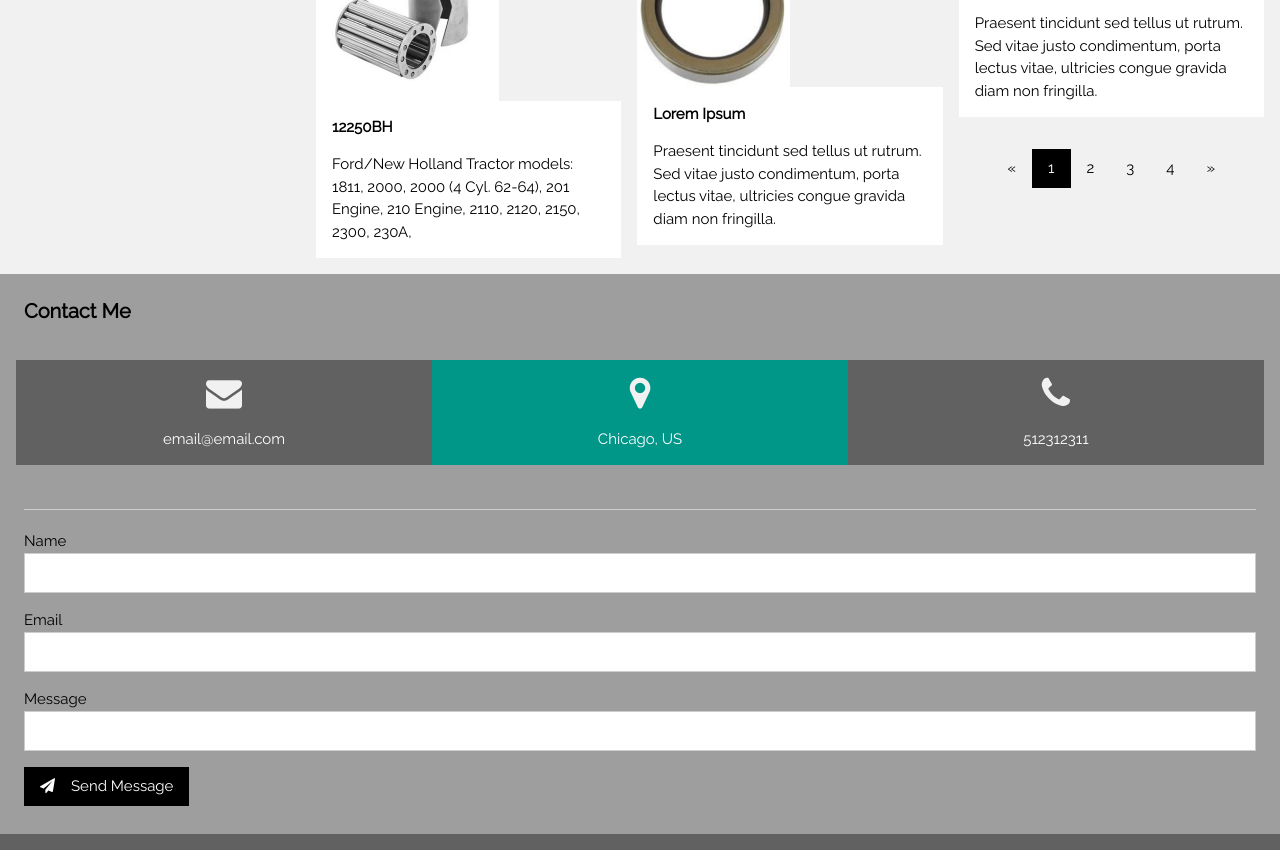
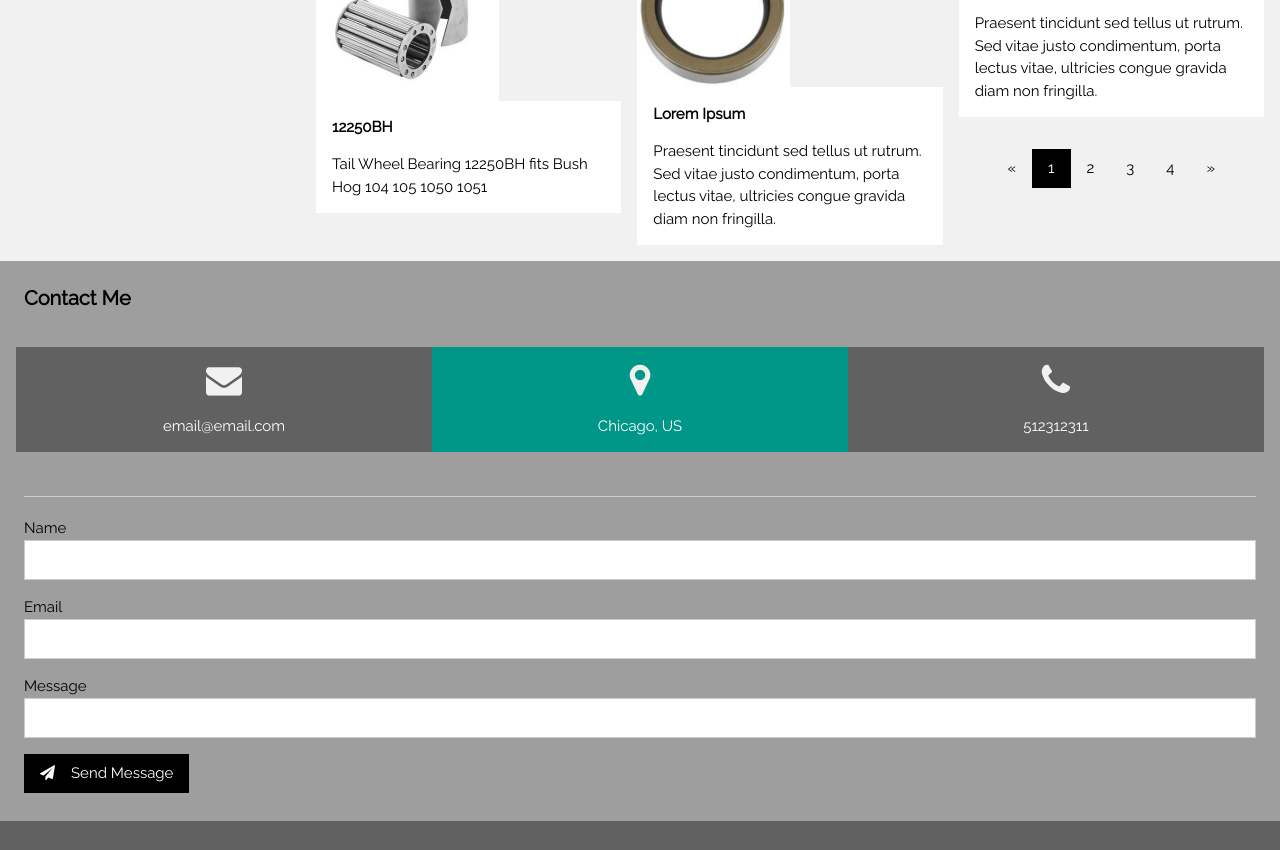
Before and after one commit to sporgo/sporgo.github.io, a plain HTML site: page AG.html in a window 1280 px wide. Shown: the part 904-1754 px from the top of the page. Drawn offline with nearby package versions, Linux system fonts and the light colour scheme.

Commit message:
Update AG.html

```diff
--- a/AG.html
+++ b/AG.html
@@ -88,8 +88,7 @@ body,h1,h2,h3,h4,h5,h6 {font-family: "Raleway", sans-serif}
       <img src="12250BH.jpg" alt="Norway" style="width:60%" class="w3-hover-opacity">
       <div class="w3-container w3-white">
         <p><b>12250BH</b></p>
-        <p>Ford/New Holland Tractor models:
-1811, 2000, 2000 (4 Cyl. 62-64), 201 Engine, 210 Engine, 2110, 2120, 2150, 2300, 230A, </p>
+        <p>Tail Wheel Bearing 12250BH fits Bush Hog 104 105 1050 1051 </p>
       </div>
     </div>
     <div class="w3-third w3-container w3-margin-bottom">
```
